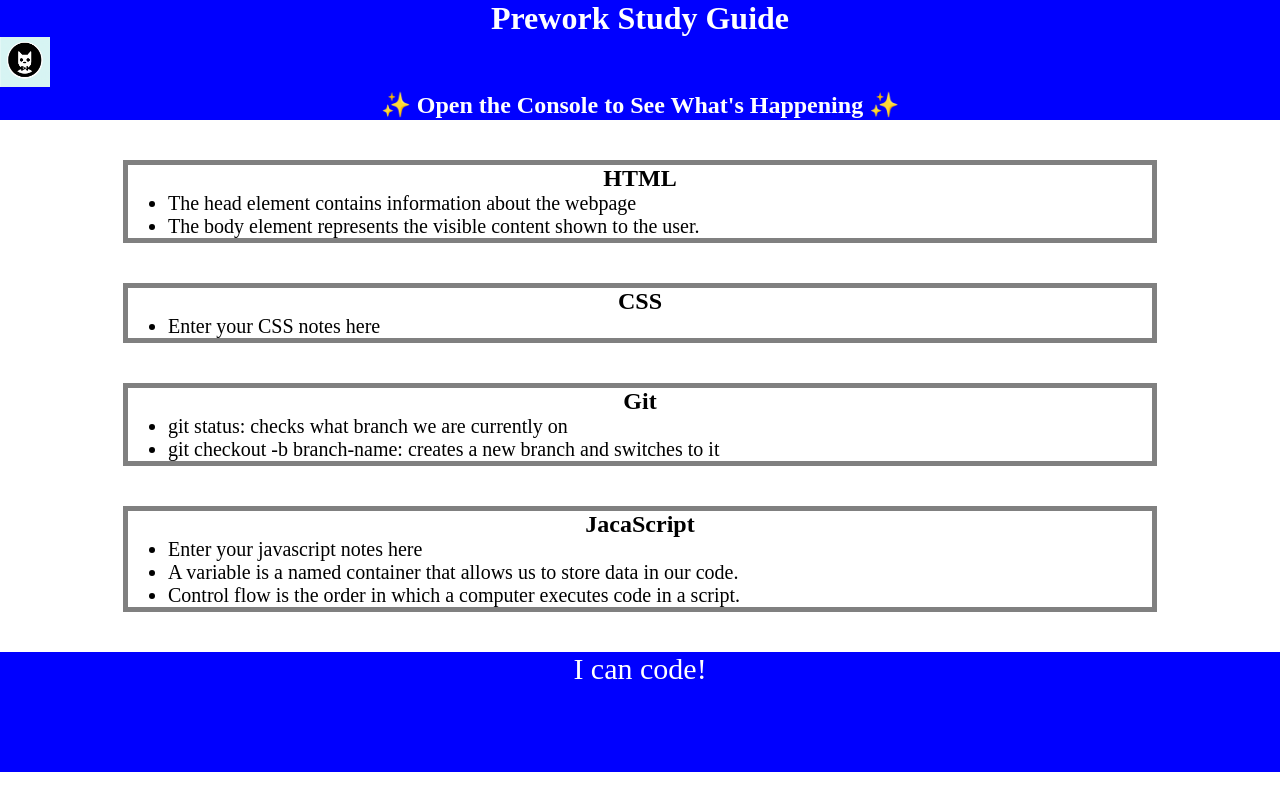
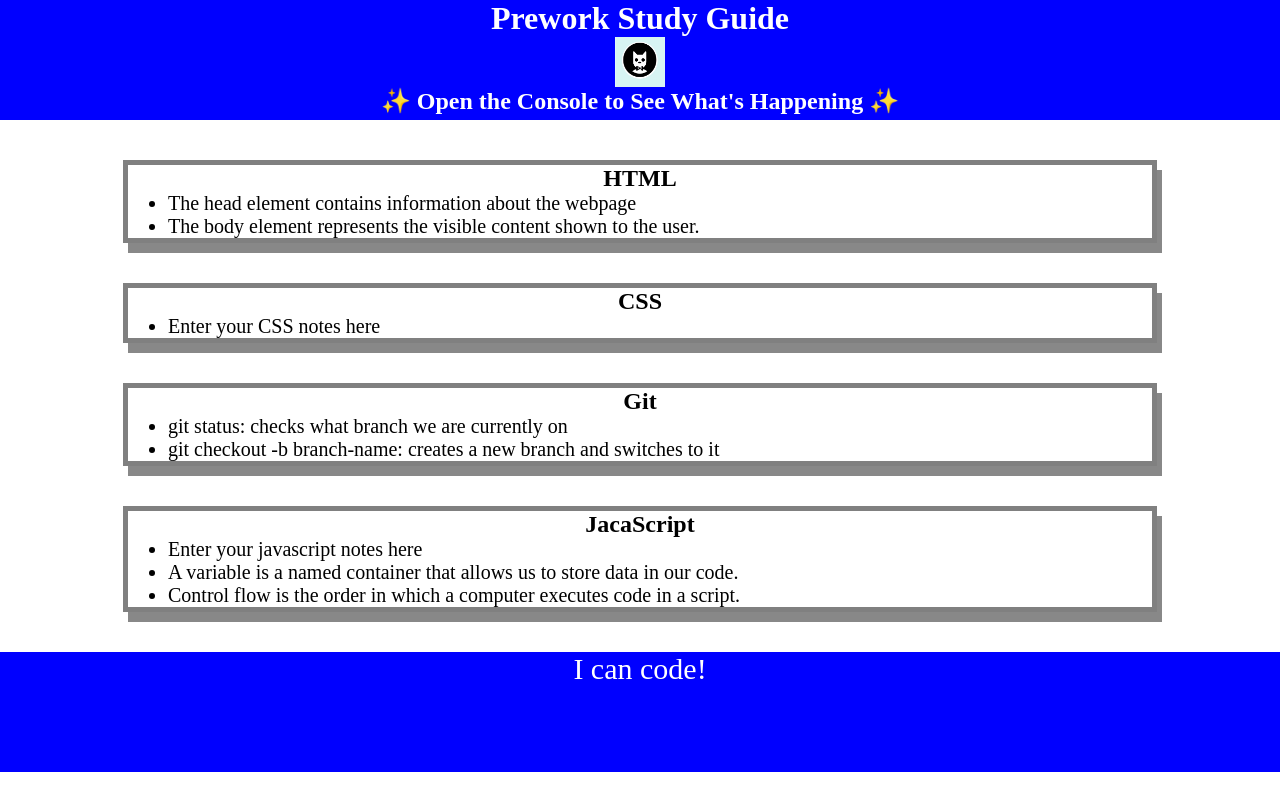
Before and after one commit to naodhu/Prework-study-guide1, a plain HTML site: page index.html in a window 1280 px wide. Drawn offline with Linux system fonts and the light colour scheme.

Commit message:
fixed image align

```diff
--- a/assets/style.css
+++ b/assets/style.css
@@ -5,6 +5,9 @@
 
 header,
 footer {
+    flex-direction: column;
+    display: flex;
+    align-items: center;
     width: 100%;
     height: 120px;
     background-color: blue;
@@ -38,5 +41,5 @@ p {
     width: 80%;
     margin: 40px auto;
     border: 5px solid gray;
-    box-shadow: 5px #888888;
+    box-shadow: 5px 10px #888888;
 }
```
